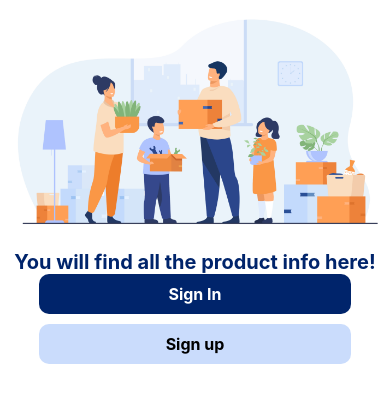
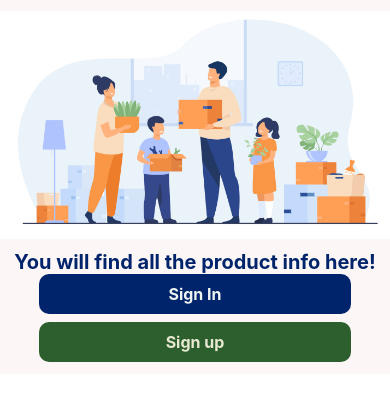
Before and after one commit to Ibrahim-Lokman/ProductInfo, a React Native app: screen / in a window 390 px wide. Shown: the top 402 px of the page. Built offline with nearby package versions, Linux system fonts and the light colour scheme.

Commit message:
Color added splash screen

```diff
--- a/src/components/button/btn_style.tsx
+++ b/src/components/button/btn_style.tsx
@@ -11,7 +11,7 @@ export const styles = StyleSheet.create({
     },
 
     title: {
-        color: AppColors.white,
+        color: AppColors.contentOnPrimary,
         textAlign: 'center',
         fontSize: 16,
         fontWeight: 'bold',
--- a/src/features/auth/splash/splash_screen.tsx
+++ b/src/features/auth/splash/splash_screen.tsx
@@ -24,11 +24,12 @@ const Splash = () => {
                 flexDirection: 'column',
                 width: '100%',
                 alignItems: 'center',
+                justifyContent: 'space-between',
             }} >
                 <AppButton
                     title="Sign In"
                 />
-                <View style={{ height: 10 }} />
+                <View style={{ height: "10%" }} />
                 <AppButton
                     customstyle={[
                         { backgroundColor: AppColors.secondary, color: AppColors.contentOnSecondary },
--- a/src/features/auth/splash/splash_styles.tsx
+++ b/src/features/auth/splash/splash_styles.tsx
@@ -7,7 +7,7 @@ export const styles = StyleSheet.create({
         justifyContent: 'space-between',
         alignItems: 'center',
         height: '100%',
-        backgroundColor: AppColors.white,
+        backgroundColor: AppColors.bacgroundPrimary,
         paddingBottom: 20
 
     },
--- a/src/utils/colors.tsx
+++ b/src/utils/colors.tsx
@@ -1,8 +1,9 @@
 export const AppColors = {
     primary: '#00246B',
-    secondary: '#CADCFC',
-    contentOnPrimary: 'white',
-    contentOnSecondary: 'black',
+    secondary: '#2C5F2D',
+    contentOnPrimary: '#EDF4F2',
+    contentOnSecondary: '#E7E8D1',
+    bacgroundPrimary: '#FDF6F6',
     tertiary: 'black',
     success: 'green',
     danger: 'red',
```
